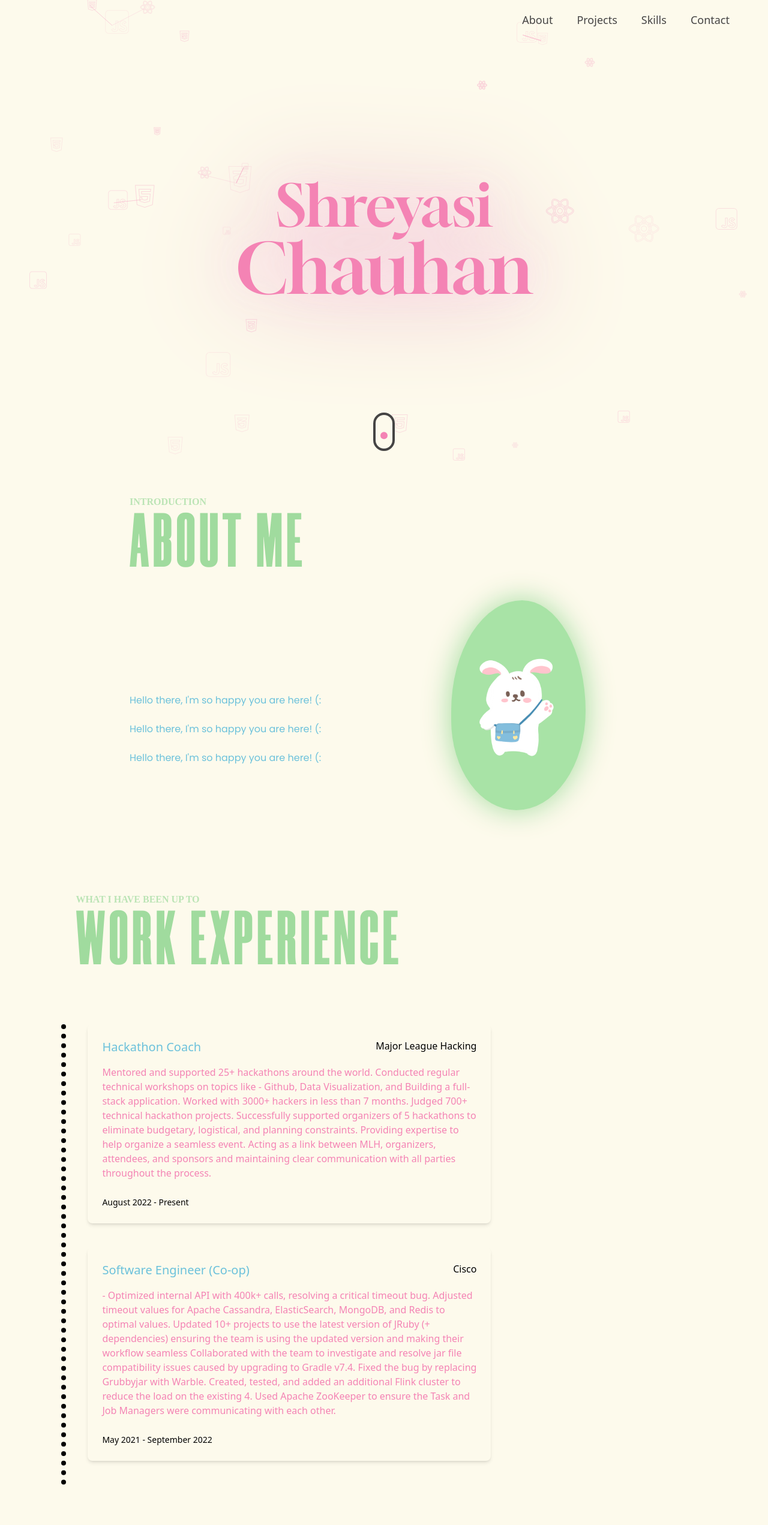
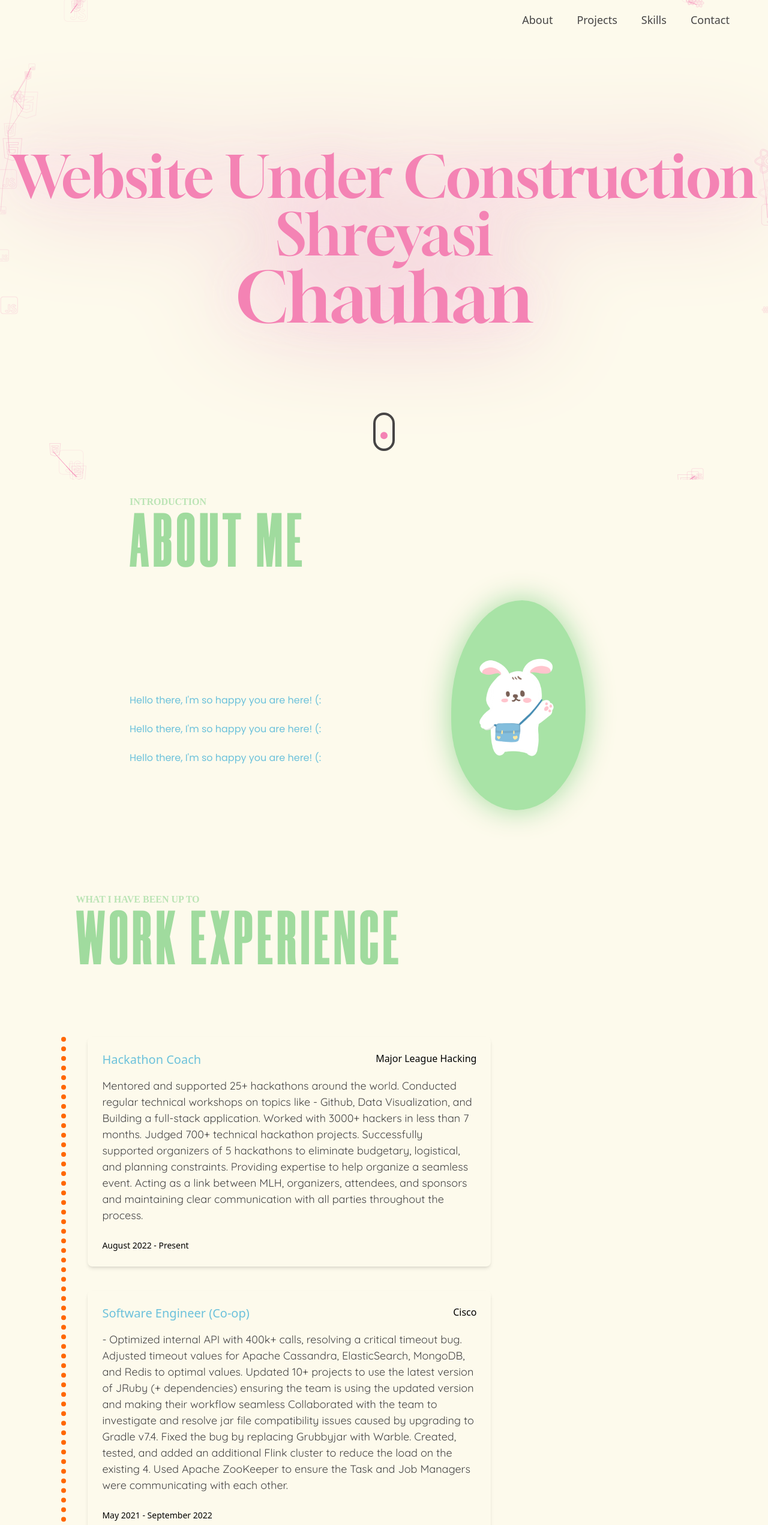
Before and after one commit to shreyasichauhan19/ShreyasiChauhan, a React (Vite) app: page / in a window 1280 px wide. Shown: the top 2543 px of the page at 60% size. Built offline with nearby package versions, Linux system fonts and the light colour scheme; a web font is replaced by a local one.

Commit message:
added under contruction tag, work exp editing

```diff
--- a/src/Components/HeroText.jsx
+++ b/src/Components/HeroText.jsx
@@ -21,7 +21,7 @@ const HeroText = () => {
             whileInView={{ x: 0 }}
             transition={{ duration: 0.6, type: "spring" }}
           >
-            Shreyasi{" "}
+            Website Under Construction Shreyasi{" "}
           </m.span>
           <m.div
             initial={{ x: 100 }}
@@ -35,7 +35,7 @@ const HeroText = () => {
               return (
                 <span
                   key={index}
-                  className="text-primary-900 bounce"
+                  className="text-primary-500 bounce"
                   style={{ fontSize: "1.2em" }}
                 >
                   {char}
--- a/src/Components/WorkExperienceCards.jsx
+++ b/src/Components/WorkExperienceCards.jsx
@@ -18,7 +18,6 @@ const WorkExperienceCards = ({ jobTitle, company, description, date }) => {
         <div className="mb-10 ml-6 block max-w-2xl rounded-lg bg-neutral-50 p-6 shadow-md shadow-black/5 dark:bg-neutral-700 dark:shadow-black/10">
           <div className="mb-4 flex justify-between">
             <a
-              href="#!"
               className="text-xl text-primary-700 transition duration-150 ease-in-out hover:text-info-600 focus:text-info-600 active:text-info-700"
             >
               {jobTitle}
@@ -30,9 +29,12 @@ const WorkExperienceCards = ({ jobTitle, company, description, date }) => {
               {company}
             </a>
           </div>
-          <p className="mb-6 text-primary-500">{description}</p>
+          <p className="mb-6 text-grayscale-300"  style={{
+                fontFamily: "Quicksand",
+                fontSize: "18px",
+                fontWeight: "400",
+              }}>{description}</p>
           <a
-            href="#!"
             className="text-sm text-info transition duration-150 ease-in-out hover:text-info-600 focus:text-info-600 active:text-info-700"
           >
             {date}
--- a/src/Pages/WorkExperience.jsx
+++ b/src/Pages/WorkExperience.jsx
@@ -26,7 +26,7 @@ const WorkExperiencePage = () => {
         <div className="w-80% h-[20%] mt-[1%] mb-[5%]">
           <SectionTitle title="WORK EXPERIENCE" subtitle="What I have been up to" />
         </div>
-        <ol className="border-l-8 border-dotted ">
+        <ol className="border-l-8 border-dotted border-primary-900">
           {workExperienceData.map((experience, index) => (
             <WorkExperienceCards
               key={index}
--- a/tailwind.config.js
+++ b/tailwind.config.js
@@ -16,7 +16,8 @@ export default {
         500: '#F483B4', //cute pink
         600: '#BDADFF', //light purple
         700: '#6bc1db',  //lightblue
-        800: '#fffcb3' //yellow
+        800: '#fffcb3', //yellow
+        900: '#ff6700' //orange
       },
       grayscale: {
         50: '#ffffff',
```
